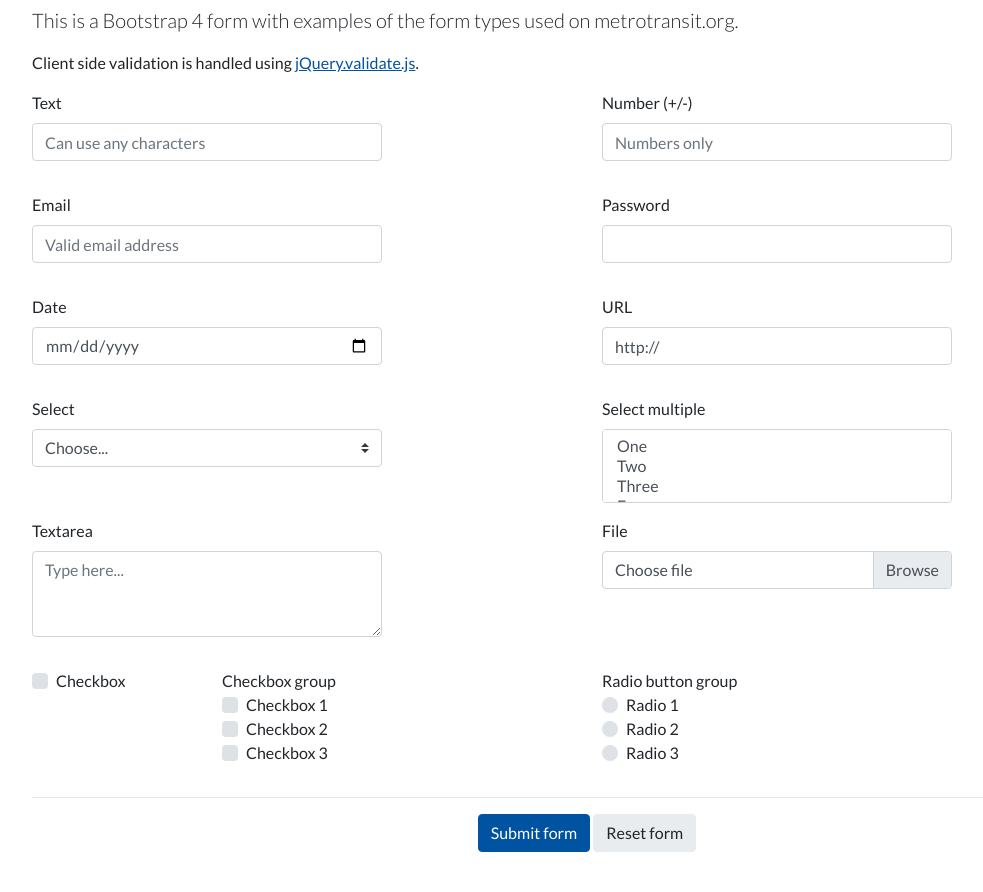
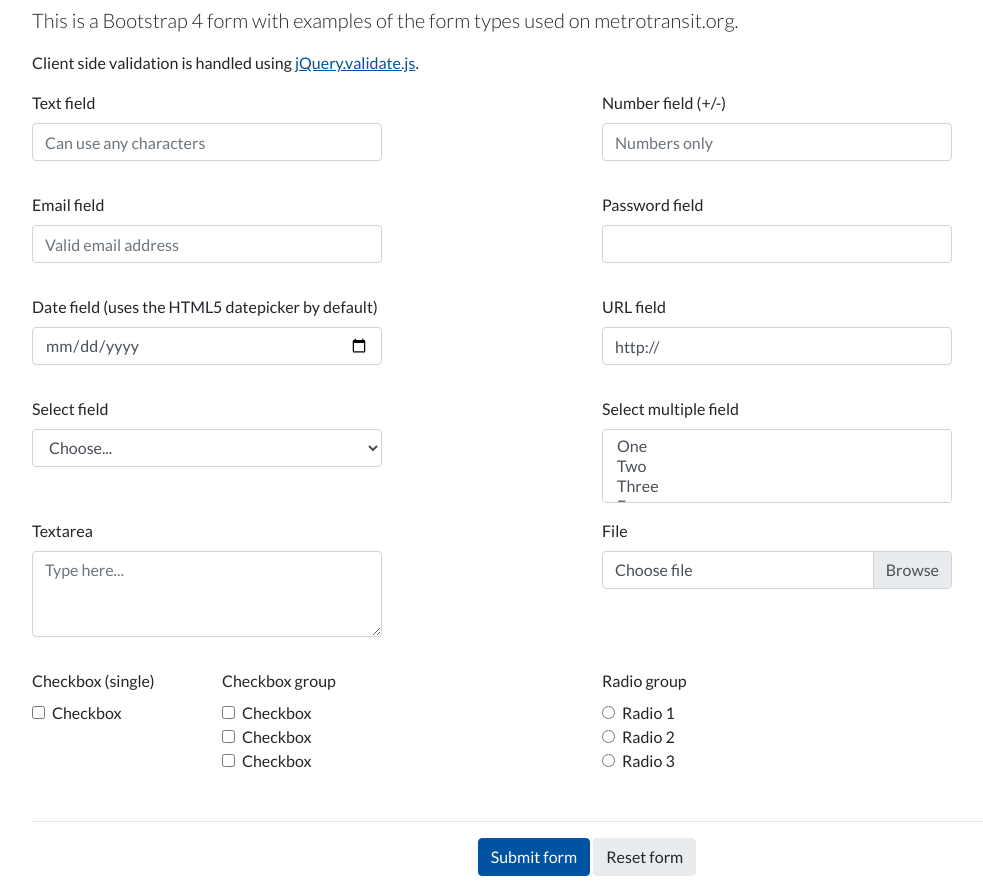
Before and after one commit to mtbotherd/form-validation, a website with bundled scripts: page src/form2.html in a window 1280 px wide. Shown: the part 56-948 px from the top of the page, without its empty margins (53-1036 px from the left). Before the commit the page ends 924 px from the top, so only its background shows below. Built offline with nearby package versions, Linux system fonts and the light colour scheme.

Commit message:
Form validation progress.

```diff
--- a/src/form2.html
+++ b/src/form2.html
@@ -22,65 +22,50 @@
             <div class="row">
                 <div class="col-md-4 mb-3">
                     <div class="form-group">
-                        <label for="textfield">Text</label>
-                        <div class="input-container">
-                            <input type="text" class="form-control" id="textfield" name="text" placeholder="Can use any characters" required>
-                        </div>
+                        <label for="textField">Text field</label>
+                        <input type="text" id="textField" class="form-control" name="textField" placeholder="Can use any characters">
                     </div>
                 </div>
                 <div class="col-md-4 offset-md-2">
                     <div class="form-group">
-                        <label for="numberfield">Number (+/-)</label>
-                        <div class="input-container">
-                            <input type="number" class="form-control" id="numberfield" name="number" placeholder="Numbers only" required>
-                        </div>
+                        <label for="numberField">Number field (+/-)</label>
+                        <input type="number" id="numberField" class="form-control" name="numberField" placeholder="Numbers only">
                     </div>
                 </div>
             </div>
             <div class="row">
                 <div class="col-md-4 mb-3">
                     <div class="form-group">
-                        <label for="emailfield">Email</label>
-                        <div class="input-container">
-                            <input type="email" class="form-control" id="emailfield" name="email" placeholder="Valid email address" required>
-                            <!-- <div class="invalid-feedback"><i class="fas fa-exclamation-triangle fa-lg"></i> Please enter a valid email address.</div>
-                            <div class="valid-feedback">Looks good! <i class="fas fa-check fa-lg"></i></div> -->
-                        </div>
+                        <label for="emailField">Email field</label>
+                        <input type="email" id="emailField" class="form-control" name="emailField" placeholder="Valid email address">
                     </div>
                 </div>
                 <div class="col-md-4 offset-md-2">
                     <div class="form-group">
-                        <label for="passwordfield">Password</label>
-                        <div class="input-container">
-                            <input type="password" class="form-control" id="passwordfield" name="password" required>
-                        </div>
+                        <label for="passwordField">Password field</label>
+                        <input type="password" id="passwordField" class="form-control" name="passwordField">
                     </div>
                 </div>
             </div>
             <div class="row">
                 <div class="col-md-4 mb-3">
                     <div class="form-group">
-                        <label for="datefield">Date</label>
-                        <div class="input-container">
-                            <input type="date" class="form-control" id="datefield" name="date" required>
-                        </div>
+                        <label for="dateField">Date field (uses the HTML5 datepicker by default)</label>
+                        <input type="date" id="dateField" class="form-control" name="dateField">
                     </div>
                 </div>
                 <div class="col-md-4 offset-md-2">
                     <div class="form-group">
-                        <label for="urlfield">URL</label>
-                        <div class="input-container">
-                            <input type="url" class="form-control" id="urlfield" name="url" value="http://" required>
-                        </div>
+                        <label for="urlField">URL field</label>
+                        <input type="url" id="urlField" class="form-control" name="urlField" value="http://">
                     </div>
                 </div>
             </div>
             <div class="row">
                 <div class="col-md-4 mb-3">
-                    <div class="form-group select-control">
-                        <label for="selectfield">Select</label>
-                        <div class="input-container">
-                            <select id="selectfield" class="custom-select" name="select" required>
+                    <div class="form-group">
+                        <label for="selectField">Select field</label>
+                        <select id="selectField" class="form-control" name="selectField">
                             <option value="">Choose...</option>
                             <option value="1">One</option>
                             <option value="2">Two</option>
@@ -88,12 +73,10 @@
                         </select>
                     </div>
                 </div>
-                </div>
                 <div class="col-md-4 offset-md-2">
                     <div class="form-group">
-                        <label for="selectMultiple">Select multiple</label>
-                        <div class="input-container">
-                            <select id="selectMultiple" class="custom-select" name="selectMultiple" size="3" multiple required>
+                        <label for="selectMultipleField">Select multiple field</label>
+                        <select id="selectMultipleField" class="form-control" name="selectMultipleField" size="3" multiple>
                             <option value="1">One</option>
                             <option value="2">Two</option>
                             <option value="3">Three</option>
@@ -103,23 +86,18 @@
                     </div>
                 </div>
             </div>
-            </div>
             <div class="row">
                 <div class="col-md-4 mb-3">
                     <div class="form-group">
-                        <label for="textareafield">Textarea</label>
-                        <div class="input-container">
-                            <textarea class="form-control" id="textareafield" name="textarea" rows="3" placeholder="Type here..." required></textarea>
-                        </div>
+                        <label for="textareaField">Textarea</label>
+                        <textarea id="textareaField" class="form-control" name="textareaField" rows="3" placeholder="Type here..."></textarea>
                     </div>
                 </div>
                 <div class="col-md-4 offset-md-2">
                     <div class="form-group">
-                        <label for="filefield">File</label>
+                        <label for="fileUploadField">File</label>
                         <div class="custom-file">
-                            <div class="input-container">
-                                <input type="file" class="custom-file-input" id="filefield" name="file" required>
-                            </div>
+                            <input type="file" id="fileUploadField" class="custom-file-input" name="fileUploadField">
                             <label class="custom-file-label">Choose file</label>
                         </div>
                     </div>
@@ -127,53 +105,58 @@
             </div>
             <div class="row">
                 <div class="col-md-2 mb-3">
-                    <div class="input-container">
-                        <div class="custom-control custom-checkbox checkbox-input">
-                            <input type="checkbox" name="checkbox" class="custom-control-input" id="checkbox" required>
-                            <label class="custom-control-label" for="checkbox">Checkbox</label>
+                    <div class="form-group">
+                        <label class="checkboxSingle">Checkbox (single)</label>
+                        <div class="form-check">
+                            <input type="checkbox" id="checkboxSingle" class="form-check-input" name="checkboxSingle">
+                            <label class="form-check-label" for="checkbox">Checkbox</label>
                         </div>
                     </div>
                 </div>
                 <div class="col-md-2 mb-3">
-                    <div>Checkbox group</div>
-                    <div class="checkbox-group">
-                        <div class="custom-control custom-checkbox">
-                            <input type="checkbox" name="checkboxGroup" class="custom-control-input" id="checkbox1">
-                            <label class="custom-control-label" for="checkbox1">Checkbox 1</label>
+                    <fieldset>
+                        <legend>Checkbox group</legend>
+                        <div class="form-group">
+                            <div class="form-check">
+                                <input type="checkbox" id="checkboxGroup1" class="form-check-input" name="checkboxGroup">
+                                <label class="form-check-label" for="checkboxGroup1">Checkbox</label>
                             </div>
-                        <div class="custom-control custom-checkbox">
-                            <input type="checkbox" name="checkboxGroup" class="custom-control-input" id="checkbox2">
-                            <label class="custom-control-label" for="checkbox2">Checkbox 2</label>
+                            <div class="form-check">
+                                <input type="checkbox" id="checkboxGroup2" class="form-check-input" name="checkboxGroup">
+                                <label class="form-check-label" for="checkboxGroup2">Checkbox</label>
                             </div>
-                        <div class="custom-control custom-checkbox">
-                            <input type="checkbox" name="checkboxGroup" class="custom-control-input" id="checkbox3">
-                            <label class="custom-control-label" for="checkbox3">Checkbox 3</label>
+                            <div class="form-check">
+                                <input type="checkbox" id="checkboxGroup3" class="form-check-input" name="checkboxGroup">
+                                <label class="form-check-label" for="checkboxGroup3">Checkbox</label>
                             </div>
                         </div>
+                    </fieldset>
                 </div>
                 <div class="col-md-4 offset-md-2">
-                    <div>Radio button group</div>
-                    <div class="input-container">
-                        <div class="custom-control custom-radio">
-                            <input type="radio" id="radio1" name="radio" class="custom-control-input" required>
-                            <label class="custom-control-label" for="radio1">Radio 1</label>
+                    <fieldset>
+                        <legend>Radio group</legend>
+                        <div class="form-group">
+                            <div class="form-check">
+                                <input type="radio" id="radioGroup1" class="form-check-input" name="radioGroup">
+                                <label class="form-check-label" for="radio1">Radio 1</label>
                             </div>
-                        <div class="custom-control custom-radio">
-                            <input type="radio" id="radio2" name="radio" class="custom-control-input">
-                            <label class="custom-control-label" for="radio2">Radio 2</label>
+                            <div class="form-check">
+                                <input type="radio" id="radioGroup2" class="form-check-input" name="radioGroup">
+                                <label class="form-check-label" for="radio2">Radio 2</label>
                             </div>
-                        <div class="custom-control custom-radio">
-                            <input type="radio" id="radio3" name="radio" class="custom-control-input">
-                            <label class="custom-control-label" for="radio3">Radio 3</label>
+                            <div class="form-check">
+                                <input type="radio" id="radioGroup3" class="form-check-input" name="radioGroup">
+                                <label class="form-check-label" for="radio3">Radio 3</label>
                             </div>
                         </div>
+                    </fieldset>
                 </div>
             </div>
             <hr />
             <div class="row">
                 <div class="col-md-4 offset-md-4 mb-3 text-center">
                     <button type="submit" class="btn btn-primary" name="form2Submit" value="Submit form">Submit form</button>
-                    <button class="btn btn-light" type="reset">Reset form</button>
+                    <button type="reset" class="btn btn-light">Reset form</button>
                 </div>
             </div>
         </form>
--- a/src/js/scripts2.js
+++ b/src/js/scripts2.js
@@ -1,24 +1,21 @@
-// just for the demos, avoids form submit
 jQuery.validator.setDefaults({
     debug: true,
-    success: "valid"
-});
-
+    submitHandler: function() {
+        alert("submitted!");
+    }
+})
 $(document).ready(function() {
     $("#form2").validate({
-        groups: {
-            name: "checkboxGroup1[] checkboxGroup2[] checkboxGroup3[]"
-        },
         rules: {
-            text: "required",
-            number: "required",
-            email: {
+            textField: "required",
+            numberField: "required",
+            emailField: {
                 required: true,
                 email: true
             },
-            password: "required",
-            date: "required",
-            url: {
+            passwordField: "required",
+            dateField: "required",
+            urlField: {
                 required: true,
                 url: true,
                 normalizer: function(value) {
@@ -32,83 +29,68 @@ $(document).ready(function() {
                     return url;
                 }
             },
-            select: "required",
-            selectMultiple: "required",
-            textarea: "required",
-            file: "required",
-            checkbox: "required",
+            selectField: "required",
+            selectMultipleField: "required",
+            textareaField: "required",
+            fileUploadField: "required",
+            checkboxSingle: "required",
             checkboxGroup: "required",
-            // "checkboxGroup1[]": {
-            //     require_form_group: [1, ".custom-control-input"]
-            // },
-            // "checkboxGroup2[]": {
-            //     require_form_group: [1, ".custom-control-input"]
-            // },
-            // "checkboxGroup3[]": {
-            //     require_form_group: [1, ".custom-control-input"]
-            // },
-            radio: "required"
+            radioGroup: "required"
         },
         messages: {
-            text: "Please enter some text.",
-            number: "Please enter a number.",
-            email: {
+            textField: "Please enter some text.",
+            numberField: "Please enter a number.",
+            emailField: {
                 required: "Please enter an email address.",
                 email: "Your email address must be in the format of name@domain.com."
             },
-            password: "Please enter a password.",
-            date: "Please enter a date.",
-            url: "Please enter a valid url.",
-            select: "Please select an option.",
-            selectMultiple: "Please select at least one option.",
-            textarea: "Please enter some text.",
-            file: "Please select a file to upload",
-            checkbox: "Please check the box.",
+            passwordField: "Please enter a password.",
+            dateField: "Please enter a date.",
+            urlField: "Please enter a valid url.",
+            selectField: "Please select an option.",
+            selectMultipleField: "Please select at least one option.",
+            textareaField: "Please enter some text.",
+            fileUploadField: "Please select a file to upload",
+            checkboxSingle: "Please check the box.",
             checkboxGroup: "Please check at least one box.",
-            radio: "Please choose one."
+            radioGroup: "Please choose one."
         },
-        //errorElement: "em",
+        errorElement: "em",
         errorPlacement: function(error, element) {
             // Add the `help-block` class to the error element
             error.addClass("help-block");
 
-            // Add `has-feedback` class to the parent div.input-container
-            // in order to add icons to inputs
-            element.parents(".input-container").addClass("has-feedback");
+            //error.insertAfter(element);
+
+            // Add `has-feedback` class to the parent div.input-container in order to add icons to inputs
+            //element.parents(".input-container").addClass("has-feedback");
 
             // Error message placement for checkbox. This is for the text only.
-            if (element.prop("type") === "checkbox") {
-                error.insertAfter(element.parent("div"));
-            } else {
-                error.insertAfter(element);
-            }
-
-            if (element.prop("id") === "checkbox1" || element.prop("id") === "checkbox2" || element.prop("id") === "checkbox3"){
-                error.insertAfter(".checkbox-group");
+            if (element.prop("type") === "checkbox" || element.prop("type") === "radio") {
+                error.insertAfter(element.parents(".form-group"));
             } else {
                 error.insertAfter(element);
             }
 
             // Add the div element, if doesn't exists, and apply the icon classes to it.
             if (!element.next("div")[0]) {
-                $("<div class='fas fa-exclamation-triangle fa-sm form-control-feedback'></div>").insertAfter(element);
-                // $( "<span class='glyphicon glyphicon-remove form-control-feedback'></span>" ).insertAfter( element );
+                $("<div class='form-control-feedback fas fa-exclamation-triangle fa-sm'></div>").insertAfter(element);
             } else {
                 error.insertAfter(element);
             }
         },
         success: function(label, element) {
-            // Add the div element, if doesn't exists, and apply the icon classes to it.
+            //Add the div element, if doesn 't exists, and apply the icon classes to it.
             if (!$(element).next("div")[0]) {
-                $("<i class='fas fa-check form-control-feedback'></i>").insertAfter($(element));
+                $("<div class='form-control-feedback fas fa-check fa-sm'></div>").insertAfter($(element));
             }
         },
         highlight: function(element, errorClass, validClass) {
-            $(element).parents(".input-container").addClass("has-error").removeClass("has-success");
+            $(element).parents(".form-group").addClass("has-error").removeClass("has-success");
             $(element).next("div").addClass("fa-exclamation-triangle").removeClass("fa-check");
         },
         unhighlight: function(element, errorClass, validClass) {
-            $(element).parents(".input-container").addClass("has-success").removeClass("has-error");
+            $(element).parents(".form-group").addClass("has-success").removeClass("has-error");
             $(element).next("div").addClass("fa-check").removeClass("fa-exclamation-triangle");
         }
     });
--- a/src/scss/_form-validation.scss
+++ b/src/scss/_form-validation.scss
@@ -32,11 +32,11 @@ label#checkbox-error {
     margin-left: 1.2rem;
 }
 
+legend {
+    font-size: initial;
+}
+
 .has-error {
-
-    .help-block {
-        font-style: italic;
-    }
 
     .form-control {
         border-color: $red !important;
@@ -47,22 +47,17 @@ label#checkbox-error {
         -webkit-box-shadow: 0 0 0 0.2rem rgba(220,53,69,.25), 0 0 6px $red;
     }
 
-    .checkbox-input { // Position error icon & message for single checkbox.
-
-        .fa-exclamation-triangle {
-            position: absolute;
-            bottom: -1.25rem;
-            left: 0;
-        }
-    }
-
     .form-control-feedback {
         margin-right: 0.25rem;
     }
 
-    .fa-exclamation-triangle:before,
+    .fa-exclamation-triangle:before {
+        color: $red;
+    }
+
     .help-block {
         color: $red;
+        font-style: italic;
     }
 }
 
```
Also changed, not shown: src/form1.html (+3 -2 lines), src/css/styles.css, 1 other file. Lines whose indentation alone changed are shown as unchanged.
